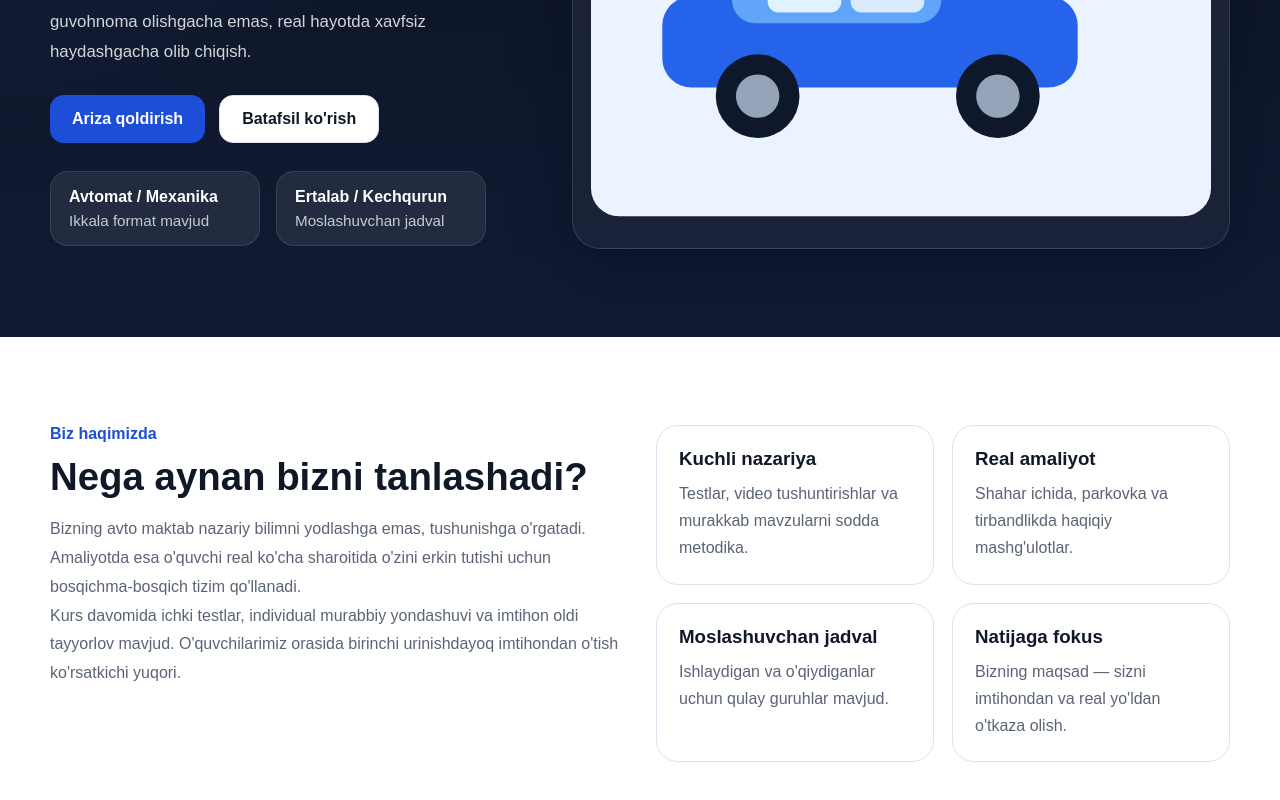
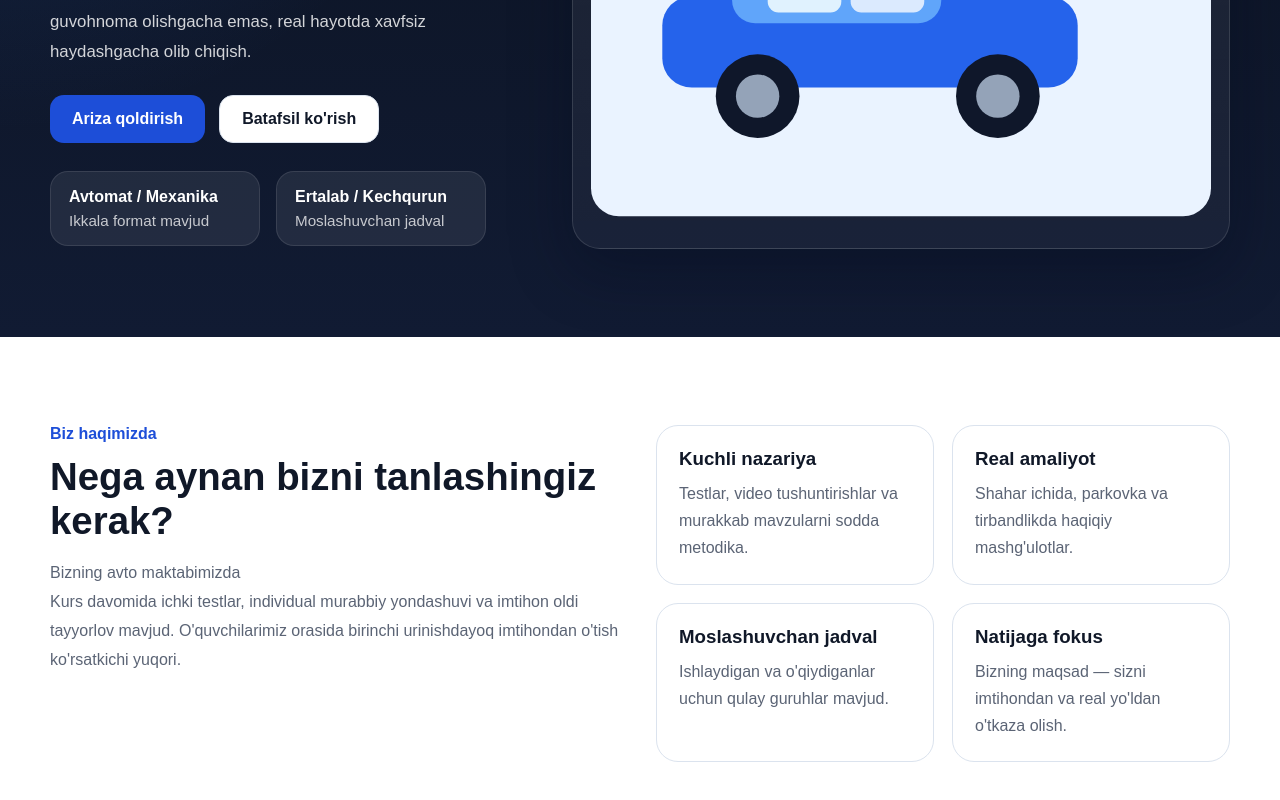
Before and after one commit to lapasovzokirjon/avto-test, a Next.js app: page / in a window 1280 px wide. Shown: the part 440-1240 px from the top of the page. Built offline with nearby package versions, Linux system fonts and the light colour scheme.

Commit message:
change text

```diff
--- a/app/layout.tsx
+++ b/app/layout.tsx
@@ -2,9 +2,9 @@ import type { Metadata } from "next";
 import "./globals.css";
 
 export const metadata: Metadata = {
-  title: "TurboDrive Avto Maktab",
+  title: "BEKZOD PRAVA",
   description:
-    "TurboDrive Avto Maktab uchun zamonaviy, ishonchli va konversiyaga yo'naltirilgan landing page.",
+    "BEKZOD PRAVA kafolatlangan nazariy imtihonga tayyorlov kurslari page.",
 };
 
 export default function RootLayout({
--- a/components/About.tsx
+++ b/components/About.tsx
@@ -4,11 +4,9 @@ export default function About() {
       <div className="container twoCol">
         <div>
           <p className="sectionLabel">Biz haqimizda</p>
-          <h2>Nega aynan bizni tanlashadi?</h2>
+          <h2>Nega aynan bizni tanlashingiz kerak?</h2>
           <p className="sectionText">
-            Bizning avto maktab nazariy bilimni yodlashga emas, tushunishga
-            o'rgatadi. Amaliyotda esa o'quvchi real ko'cha sharoitida o'zini
-            erkin tutishi uchun bosqichma-bosqich tizim qo'llanadi.
+            Bizning avto maktabimizda
           </p>
           <p className="sectionText">
             Kurs davomida ichki testlar, individual murabbiy yondashuvi va
```
